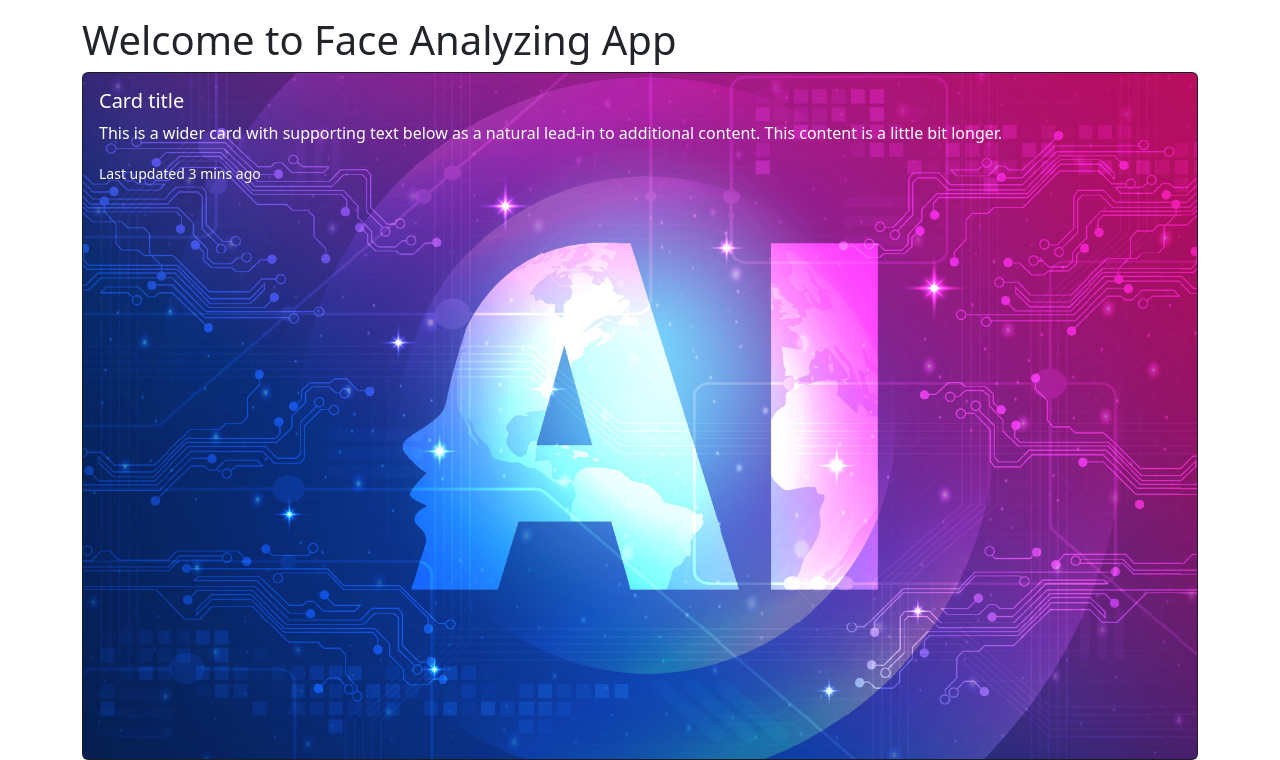
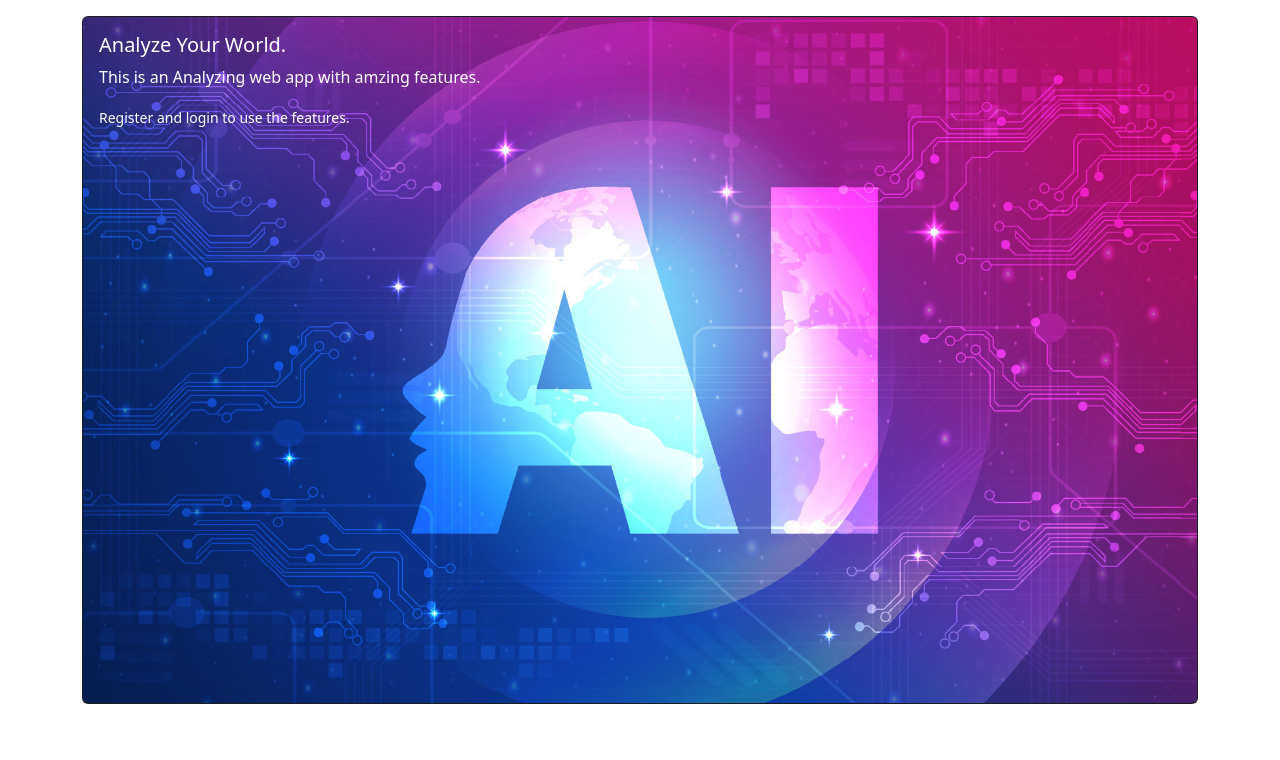
Before and after one commit to AlirezaEtezad/AnalyzeWise, a Flask app: page / in a window 1280 px wide. Shown: the part 56-816 px from the top of the page. After the commit the page ends 760 px from the top, so only its background shows below. Run offline with Flask 3, Linux system fonts and the light colour scheme; some libraries are stand-ins or nearby versions.

Commit message:
Edit Readme

```diff
--- a/templates/index.html
+++ b/templates/index.html
@@ -3,15 +3,15 @@
 {% block title %}Home - Face Analyzing App{% endblock %}
 
 {% block content %}
-<h1>Welcome to Face Analyzing App</h1>
+
 
 
 <div class="card text-bg-dark">
   <img src="{{url_for('static',filename= 'images/ai-background.jpg') }}" class="card-img" alt="...">
   <div class="card-img-overlay">
-    <h5 class="card-title">Card title</h5>
-    <p class="card-text">This is a wider card with supporting text below as a natural lead-in to additional content. This content is a little bit longer.</p>
-    <p class="card-text"><small>Last updated 3 mins ago</small></p>
+    <h5 class="card-title">Analyze Your World.</h5>
+    <p class="card-text">This is an Analyzing web app with amzing features.</p>
+    <p class="card-text"><small>Register and login to use the features.</small></p>
   </div>
 </div>
 
```
Also changed, not shown: database.py (+0 -9 lines).
